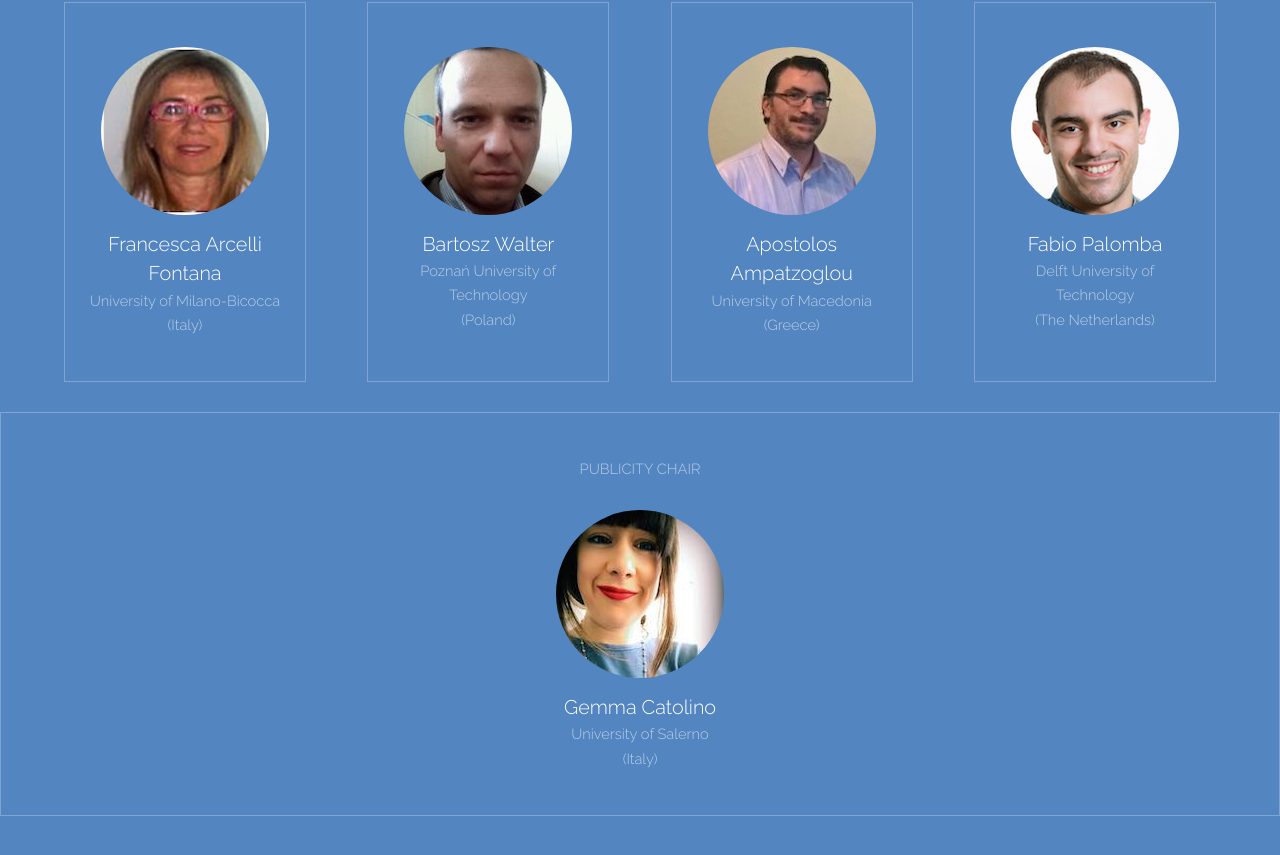
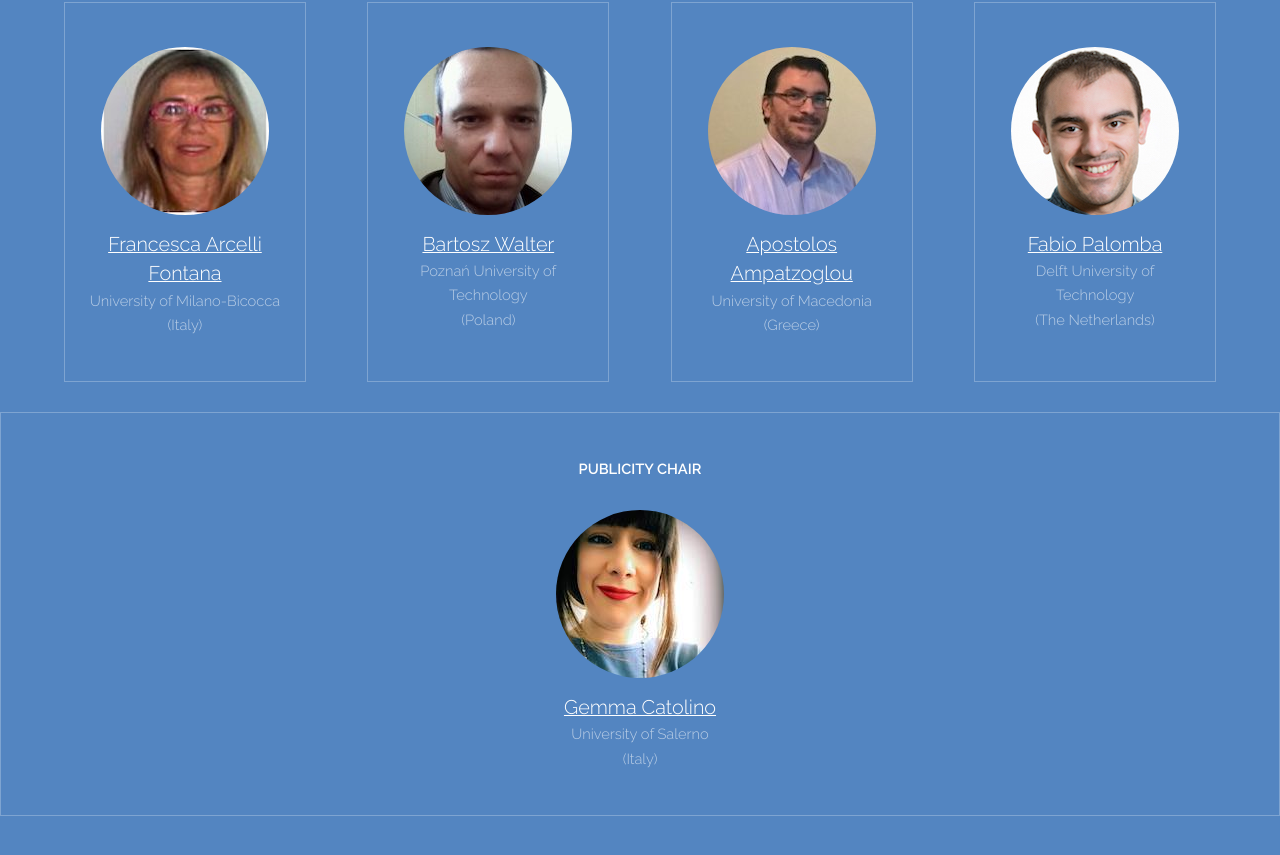
Before and after one commit to Maltesque/Maltesque.github.io, a plain HTML site: page committe.html in a window 1280 px wide. Shown: the part 279-1134 px from the top of the page. Drawn offline with Linux system fonts and the light colour scheme.

Commit message:
link website

```diff
--- a/committe.html
+++ b/committe.html
@@ -46,38 +46,42 @@
                         <div class="image round">
                             <img src="images/pic03.jpg" alt="Person 1" />
                         </div>
-                        <h3>Francesca Arcelli Fontana</h3>
+                        <a href="https://www.researchgate.net/profile/Francesca_Arcelli_Fontana" target="blank"><span class="label"><h3><u>Francesca Arcelli Fontana</u></h3></span></a>
                         <p style="text-align: center;">University of Milano-Bicocca<br>(Italy)</p>
                     </div>
                     <div class="box person">
                         <div class="image round">
                             <img src="images/pic04.jpg" alt="Person 2" />
                         </div>
-                        <h3>Bartosz Walter</h3>
+                        <a href="https://www.researchgate.net/profile/Bartosz_Walter" target="blank"><span class="label">
+                         <h3><u>Bartosz Walter</u></h3></span></a>
                         <p style="text-align: center;">Poznań University of Technology<br>(Poland)</p>
                     </div>
                     <div class="box person">
                         <div class="image round">
                             <img src="images/pic05.jpg" alt="Person 3" />
                         </div>
-                        <h3>Apostolos Ampatzoglou</h3>
+                        <a href="https://www.researchgate.net/profile/Apostolos_Ampatzoglou" target="blank"><span class="label">
+                        <h3><u>Apostolos Ampatzoglou</u></h3></span></a>
                         <p style="text-align: center;">University of Macedonia<br>(Greece)</p>
                     </div>
                     <div class="box person">
                         <div class="image round">
                             <img src="images/pic06.jpg" alt="Person 4" />
                         </div>
-                        <h3>Fabio Palomba</h3>
+                        <a href="https://dibt.unimol.it/staff/fpalomba/" target="blank"><span class="label">
+                        <h3><u>Fabio Palomba</u></h3></span></a>
                         <p style="text-align: center;">Delft University of Technology<br>(The Netherlands)</p>
                     </div>
                 </div>
             </div>
                     <div class="box person">
                         <div class="image round">
-                        	<p style="text-align: center;">PUBLICITY CHAIR</p>
+                        	<p style="text-align: center"><b style="color: white">PUBLICITY CHAIR</b></p>
                             <img src="images/pic07.jpg" alt="Person 4" />
                         </div>
-                        <h3>Gemma Catolino</h3>
+<a href="https://www.gemmacatolino.com" target="blank"><span class="label">
+<h3><u>Gemma Catolino</u></h3></span></a>
                         <p style="text-align: center;">University of Salerno<br>(Italy)</p>
                     </div>
         </section>
@@ -109,6 +113,9 @@ Davide Taibi, Free University of Bozen-Bolzano - Italy
 Dario Di Nucci, University of Salerno - Italy
 <br>
 <br>
+Mohammad Ghafari, University of Bern - Switzerland
+<br>
+<br>
 ...
 To be completed.</p>
 					</header>
@@ -128,10 +135,10 @@ To be completed.</p>
 							&copy; Untitled. Design: <a href="https://templated.co">TEMPLATED</a>. Images: <a href="https://unsplash.com">Unsplash</a>.
 						</div>
 						<ul class="icons">
-							<li><a href="#" class="icon fa-facebook"><span class="label">Facebook</span></a></li>
-							<li><a href="#" class="icon fa-twitter"><span class="label">Twitter</span></a></li>
-
-						</ul>
+                        <li><a href="https://www.facebook.com/Maltesque-Workshop-168364760413829/" class="icon fa-facebook" target="blank"><span class="label">Facebook</span></a></li>
+                        <li><a href="https://twitter.com/MaLTeSQuE_2018" class="icon fa-twitter"
+                            target="blank" ><span class="label">Twitter</span></a></li>
+                    </ul>
 					</div>
 				</div>
 			</footer>
```
Also changed, not shown: program.html (+4 -3 lines), submission.html (+3 -2 lines).
